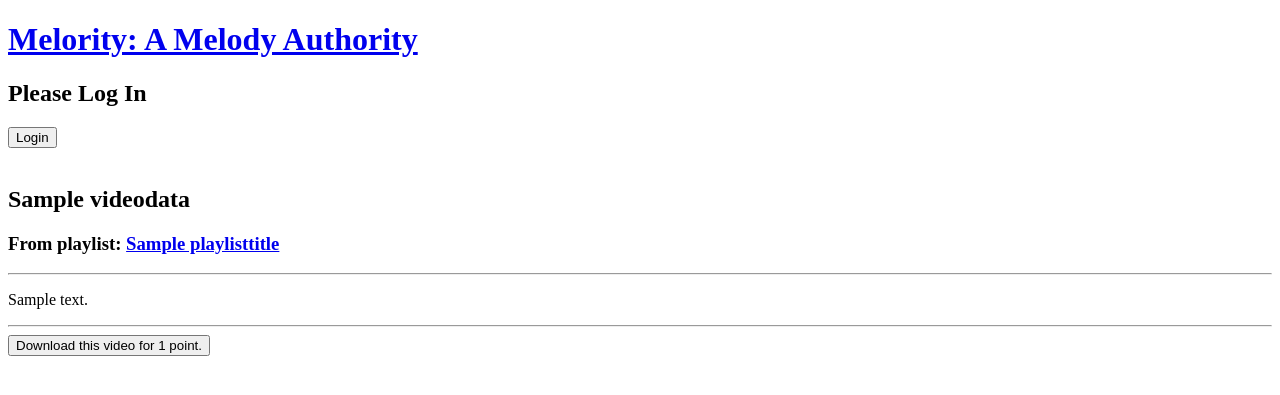
After one commit to ankitkumarr/Melody, a Flask app: template src/authority/templates/download.html in a window 1280 px wide. The commit adds this page. Shown: the top 395 px of the page. Run offline with Flask 2, Linux system fonts and the light colour scheme; the template is opened without the code that fills it: most values are stand-ins (such as "Sample title", 1, 10 or a date in 2020).

Commit message:
added downloading including cost in points (for now it lets you go negative; I'll change that when I add cost-incentive for poorly seeded files)

```diff
--- a/src/authority/app.py
+++ b/src/authority/app.py
@@ -1,5 +1,5 @@
-from flask import Flask, render_template, request, jsonify, make_response, abort, redirect
-import json, requests
+from flask import Flask, render_template, request, jsonify, make_response, abort, redirect, send_file
+import json, requests, io
 from melody_bridge import *
 
 app = Flask(__name__)
@@ -85,14 +85,46 @@ def playlists(playlist):
                 if viddata is None or "title" not in viddata:
                     error = f"No file for uuid {data['file_uuid']} exists in the Melody DHT."
                 else:
-                    database["playlists"][playlist]["videos"].append(viddata)
+                    vidindex = -1
+                    try:
+                        vidindex = database["file_uuid_list"].index(data["file_uuid"])
+                    except:
+                        database["file_uuid_list"].append(data["file_uuid"])
+                        vidindex = database["file_uuid_list"].index(data["file_uuid"])
+                    database["videos"][data["file_uuid"]] = viddata
+                    if vidindex in playlistdata["videos"]:
+                        error = "That video is already in this playlist!"
+                    else:
+                        database["playlists"][playlist]["videos"].append(vidindex)
                     save_database()
                     playlistdata = database["playlists"][playlist]
+        playlistdata = playlistdata.copy()
         playlistdata["title"] = playlist
         if len(playlistdata["videos"]) == 0:
+
             del playlistdata["videos"]
-        return render_template("playlist.html", userdata=userdata, playlistdata=playlistdata, error=error)
+        return render_template("playlist.html", userdata=userdata, playlistdata=playlistdata, error=error, videodata=database["videos"], video_uuids=database["file_uuid_list"])
 
+
+@app.route('/downloads/<playlist>/<index>')
+def download(playlist, index):
+    userdata = prep_user_data(request)
+    error = None
+    if "username" not in userdata:
+        return redirect("/login")
+    playlistdata = database["playlists"][playlist]
+    videodata = database["videos"][database["file_uuid_list"][playlistdata["videos"][int(index)]]]
+    if "cost_accepted" in request.args and request.args["cost_accepted"] == "true":
+        if userdata["points"] < 1 and False: # allowing points to go negative until I have implemented ways for users to seed before going negative
+            error = "Not enough points!  Seed files to gather more points!"
+        else:
+            userdata["points"] -= 1
+            data = io.BytesIO()
+            data.write(database["file_uuid_list"][playlistdata["videos"][int(index)]].encode())
+            data.seek(0)
+            save_database()
+            return send_file(data, as_attachment=True, attachment_filename=f"{videodata['title']}.melody", mimetype="text/csv")
+    return render_template("download.html", playlisttitle=playlist, index=index, videodata=videodata, userdata=userdata, error=error)
 
 
 
@@ -107,8 +139,6 @@ def prep_user_data(request):
         userdata = database["users"][username]
         userdata["username"] = username
         return userdata
-
-
 
 
 # function to save the database to disk
@@ -127,3 +157,7 @@ if "users" not in database:
     database["users"] = dict()
 if "playlists" not in database:
     database["playlists"] = dict()
+if "videos" not in database:
+    database["videos"] = dict()
+if "file_uuid_list" not in database:
+    database["file_uuid_list"] = list()
--- /dev/null
+++ b/src/authority/templates/download.html
@@ -0,0 +1,12 @@
+{% extends "template.html" %}
+{% block content %}
+<h2>{{ videodata["title"] }}</h2>
+<h3>From playlist: <a href="/playlists/{{ playlisttitle }}">{{ playlisttitle }}</a></h3>
+<hr>
+<p>{{ videodata["desc"] }}</p>
+<hr>
+<button onclick="window.location.href='/downloads/{{ playlisttitle }}/{{ index }}?cost_accepted=true'">Download this video for 1 point.</button>
+{% if error != None %}
+<div class="errormessage" style="color: red;">{{ error }}</div>
+{% endif %}
+{% endblock %}
```
Also changed, not shown: src/authority/templates/playlist.html (+7 -2 lines).
